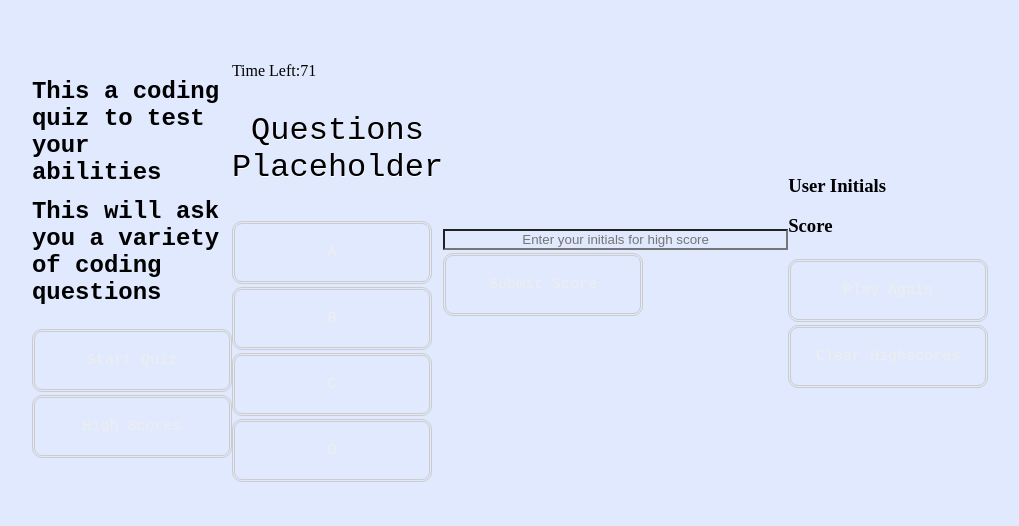
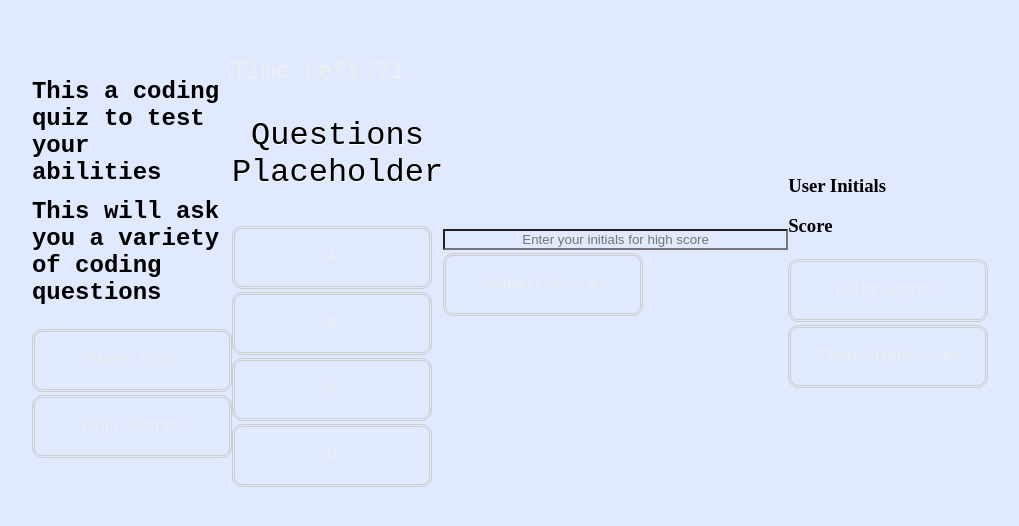
Before and after one commit to illgneralain/CodingQuiz, a plain HTML site: page index.html in a window 1280 px wide. Shown: the part 136-662 px from the top of the page, without its empty margins (130-1149 px from the left). Drawn offline with Linux system fonts and the light colour scheme.

Commit message:
added styling to timer and start page classes

```diff
--- a/style.css
+++ b/style.css
@@ -55,5 +55,14 @@ button:hover{
 }
 
 #startpage{
+    display: flex;
+    flex-direction: column;
+    align-items: center;
+}
 
+#timer{
+    font-family: 'Courier New', Courier, monospace;
+    background-color: 5a69f0;
+    color: #eeeeee;
+    font-size: x-large;
 }
```
